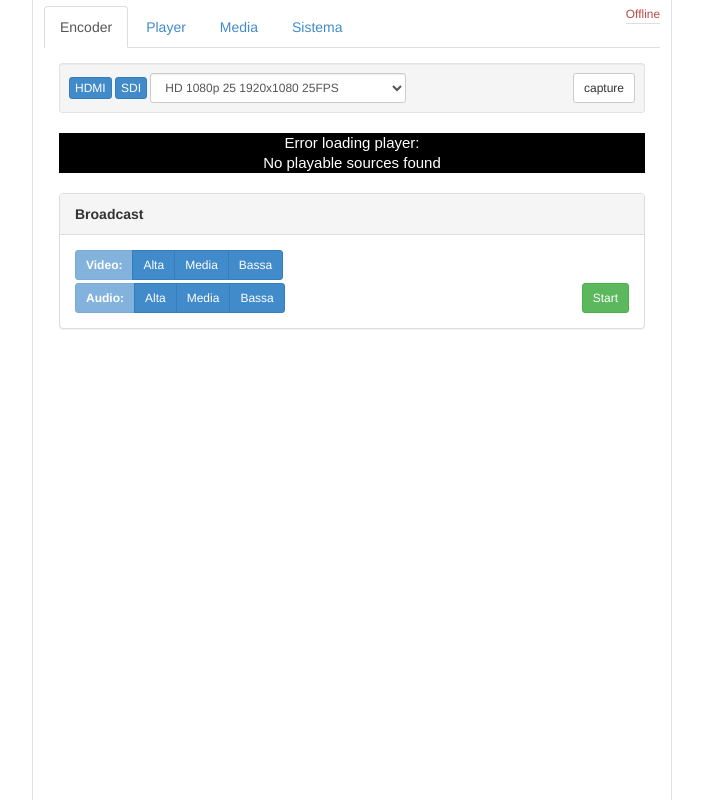
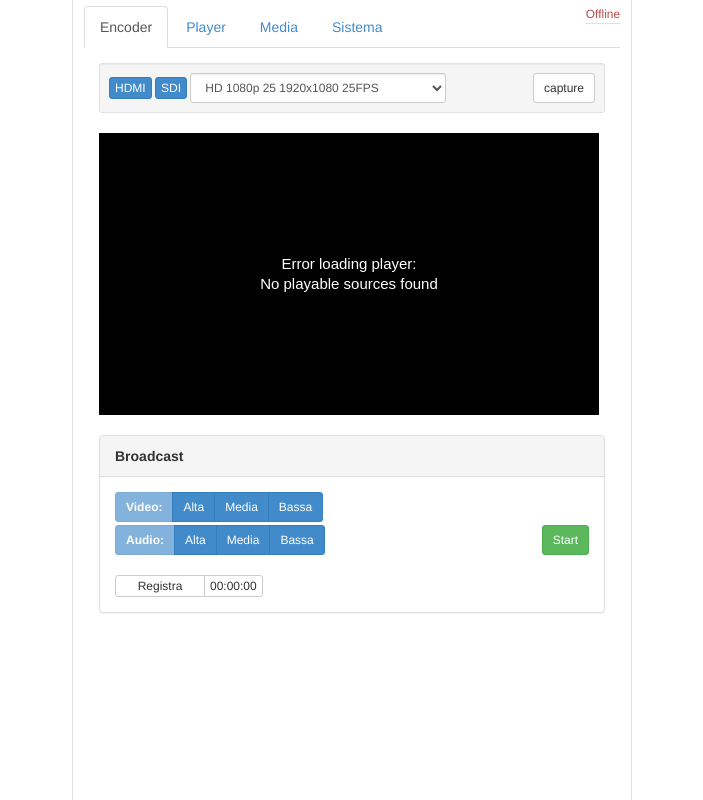
Before and after one commit to kino3d/kbroadcast, a PHP site: page /myapp/index1.php in a window 1280 px wide. Shown: the whole page, without its empty margins (288-991 px from the left). Run offline with PHP 8.4, Linux system fonts and the light colour scheme; data that the repository does not hold is empty; some libraries are stand-ins or nearby versions.

Commit message:
CDN panel - url app stream form more tweak- player

```diff
--- a/css/encoder.css
+++ b/css/encoder.css
@@ -46,35 +46,40 @@ code {
 		-webkit-text-size-adjust: none;
       }
   .container{
-	max-width: 640px;
+	max-width: 560px;
 	margin: auto;
 //	   background-color: #efefef;
 	   padding:5px;
 	   border-left: 1px solid #dfdfdf;
 	   border-right: 1px solid #dfdfdf;
 	   min-height: 100%;
-	   height: 100%;
+	 //  height: 100%;
+	 //  min-height: 100%;
   }
 
-#mediaspacer {
-    max-width: 580px;
-  //  height: auto;
-  // width:100%;
-   	border:1px solid #dfdfdf;
+#mediaspace_wrapper {
+//	max-width: 100%;
+//	height: auto;
+//	width:100%;
+	border:1px solid #dfdfdf;
     outline: none;
     padding:0px;
 //	background-repeat: no-repeat;
 //	background-color: #000;
-	margin:0px auto;
+	margin:auto;
+//	position: relative;
   }
 
 #mediaspace_wrapper {
 //	width: 100%;
-//	height: 100%;
-//	max-width: 580px;
-	margin: auto;
+//	height: auto;
+//	max-width: 100%;
+//	margin: auto;
 	}
-
+ #video{
+ width:100%;
+ margin: auto;
+ 	}
   	#dialog-link {
 		padding: .4em 1em .4em 20px;
 		text-decoration: none;
--- a/index1.php
+++ b/index1.php
@@ -113,7 +113,10 @@ if(sizeof($ffmpeg_output) == null ) {
 					</small>
 					</form>
 					</div>
+					<div class="clearfix"></div>
+
         	<div  id='mediaspace' class="mediaspace" name='mediaspace'></div>
+
         <div class="clearfix"></div>
         <br>
  <!--
@@ -156,6 +159,9 @@ if(sizeof($ffmpeg_output) == null ) {
 		{ type:"html5", config: {file:"http://<?php echo $hostname;?>/mobile/stream.m3u8', provider:'video"}}
 					],
 		file: 'stream',
+		'width': '500',
+		'height': '282',
+		aspectratio: '16:9',
 	/*  'image':'../plug-small1-70.png', */
 		frontcolor: 'ffffff',
 		lightcolor: 'cc9900',
@@ -167,9 +173,6 @@ if(sizeof($ffmpeg_output) == null ) {
 		stretching: 'scale',
 		controlbar: 'over',
 		backgroundcolor: '000000',
-		width: '100%',
-		height: '100%',
-		aspectratio: '16:9',
 		icons:'true',
 		controls:'false',
 	//	"plugins": {
@@ -204,6 +207,12 @@ if(sizeof($ffmpeg_output) == null ) {
 					<button id="stream" class="btn btn-primary btn-sm btn-success">Start</button>
 					</div>
 					</form>
+					<div class="clearfix"></div><br>
+					<div id="radio" class="btn-group pull-left" data-toggle="buttons">
+
+					<button class="btn btn-default btn-xs" id="record">Registra</button>
+					<button class="btn btn-default btn-xs" id="timer">00:00:00</button>
+					</div>
 					</div>
 					</div>
       		</div>
@@ -311,7 +320,7 @@ if(sizeof($ffmpeg_output) == null ) {
 							<input type="text" id="stream_name" class="form-control input-sm" value="">
 							</div>
 							<button type="submit" class="btn btn-default btn-sm">Genera</button>
-							<button type="submit" class="btn btn-default btn-sm text-info" disabled>Imposta</button>
+							<button type="submit" class="btn btn-default btn-sm btn-info" disabled>Imposta</button>
 				</form>
 			 </div>
     	</div>
--- a/network.php
+++ b/network.php
@@ -1,9 +1,6 @@
 <?php
-
 error_reporting(E_ALL);
 ini_set("display_errors", 1);
-
-
 if($_GET == null){
 //  echo "No GET variables";
 	$net = "conf";
@@ -11,30 +8,22 @@ if($_GET == null){
 else {
 	$net = $_GET["network"];
 }
-
 switch($net) {
 	case 'conf':
-
-
 // print_r($setnet);
-
 exec("ip route | grep default | awk {'print $3'}", $gate);
 # exec('route -n | cut -d" " -f10', $gate);
 $gateway = implode($gate, "\n");
 # print_r($gate);
-
 exec("nslookup google.com |grep Server | awk {'print $2'}", $dnsd);
 $mydnsdomain = implode($dnsd, "\n");
-
 #print_r($mydnsdomain);
-
 exec("ifconfig", $data);
 $data = implode($data, "\n");
 // print_r (preg_split("/\n\n/",$data));
 // print($data);
 $interfaces = array();
 foreach (preg_split("/\n\n/", $data) as $int) {
-
 preg_match("/^([A-z0-9]*\d)\s+Link\s+encap:([A-z]*)\s+HWaddr\s+([A-z0-9:]*).*" .
 "inet addr:([0-9.]+).*Bcast:([0-9.]+).*Mask:([0-9.]+).*" .
 "MTU:([0-9.]+).*Metric:([0-9.]+).*" .
@@ -42,7 +31,6 @@ preg_match("/^([A-z0-9]*\d)\s+Link\s+encap:([A-z]*)\s+HWaddr\s+([A-z0-9:]*).*" .
 "TX packets:([0-9.]+).*errors:([0-9.]+).*dropped:([0-9.]+).*overruns:([0-9.]+).*carrier:([0-9.]+).*" .
 "RX bytes:([0-9.]+).*\((.*)\).*TX bytes:([0-9.]+).*\((.*)\)" .
 "/ims", $int, $regex);
-
 if (!empty($regex)) {
 $interface = array();
 $interface['name'] = $regex[1];
@@ -53,11 +41,9 @@ $interface['broadcast'] = $regex[5];
 $interface['netmask'] = $regex[6];
 $interface['gateway'] = $gateway;
 $interface['dns'] = $mydnsdomain;
-
 /*
 $interface['mtu'] = $regex[7];
 $interface['metric'] = $regex[8];
-
 $interface['rx']['packets'] = (int) $regex[9];
 $interface['rx']['errors'] = (int) $regex[10];
 $interface['rx']['dropped'] = (int) $regex[11];
@@ -65,7 +51,6 @@ $interface['rx']['overruns'] = (int) $regex[12];
 $interface['rx']['frame'] = (int) $regex[13];
 $interface['rx']['bytes'] = (int) $regex[19];
 $interface['rx']['hbytes'] = (int) $regex[20];
-
 $interface['tx']['packets'] = (int) $regex[14];
 $interface['tx']['errors'] = (int) $regex[15];
 $interface['tx']['dropped'] = (int) $regex[16];
@@ -74,24 +59,17 @@ $interface['tx']['carrier'] = (int) $regex[18];
 $interface['tx']['bytes'] = (int) $regex[21];
 $interface['tx']['hbytes'] = (int) $regex[22];
 */
-
 $interfaces[] = $interface;
-
 }
-
 }
-
 print (json_encode($interfaces));
-
 break;
 case 'manual':
 # change network conf
 # exec ("sed -i.bak -e '/#start/,/#end/c\#start\npaperino\npippo\npluto\n#end\n' /home/stream/ifaces");
-
 break;
 case 'ping':
-
-exec ("ping -w 2 -q wowza1.top-ix.org",$pingnet);
+exec ("ping -c 2 -q wowza1.top-ix.org",$pingnet);
 // $online = implode($pingnet, "\n");
 // print_r ($pingnet);
 if (isset($pingnet[3])) {
@@ -99,7 +77,6 @@ if (isset($pingnet[3])) {
 	} else{
 	print (json_encode("offline"));
 		};
-
 // print($online);
 break;
 case 'nettype':
@@ -107,5 +84,4 @@ exec( "cat /etc/network/interfaces |grep p5p1| awk {'print $4'}", $setnet);
 print (json_encode($setnet[1]));
 break;
 }
-
 ?>
```
Lines whose indentation alone changed are shown as unchanged.
